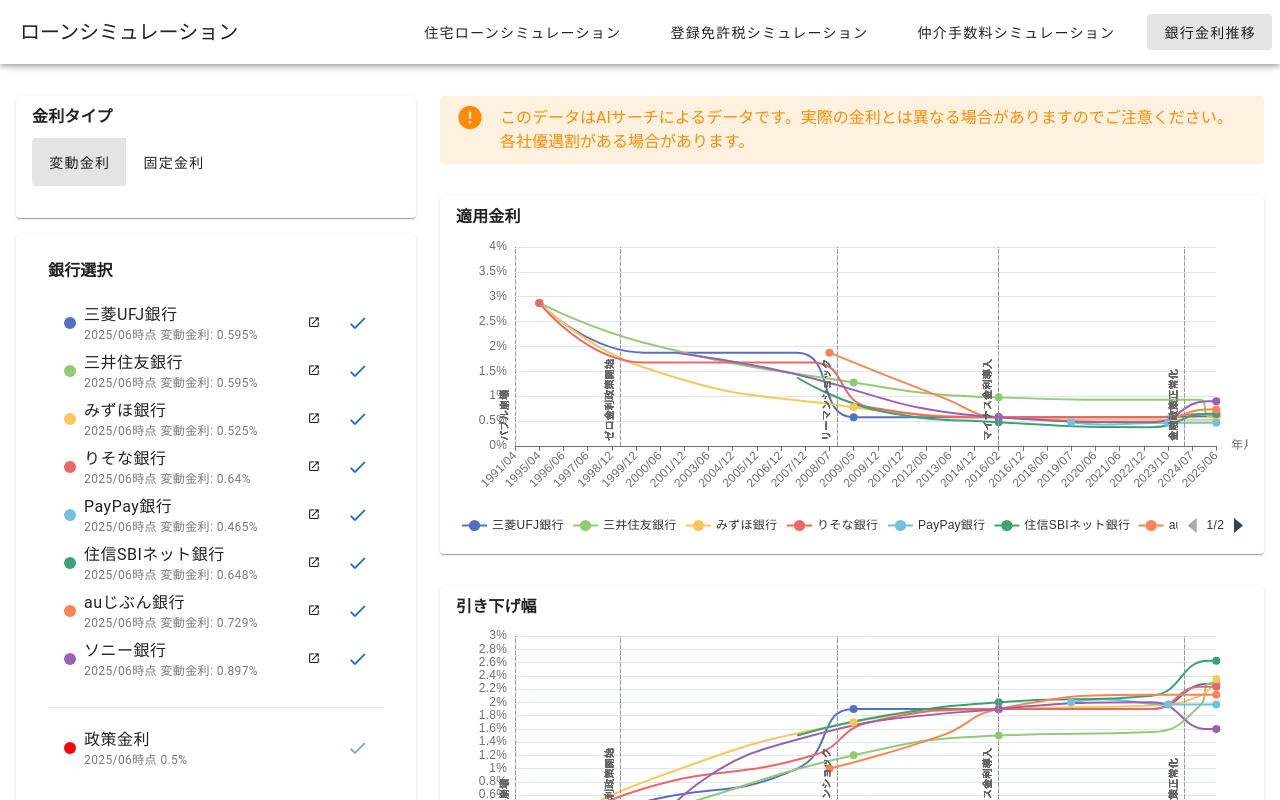
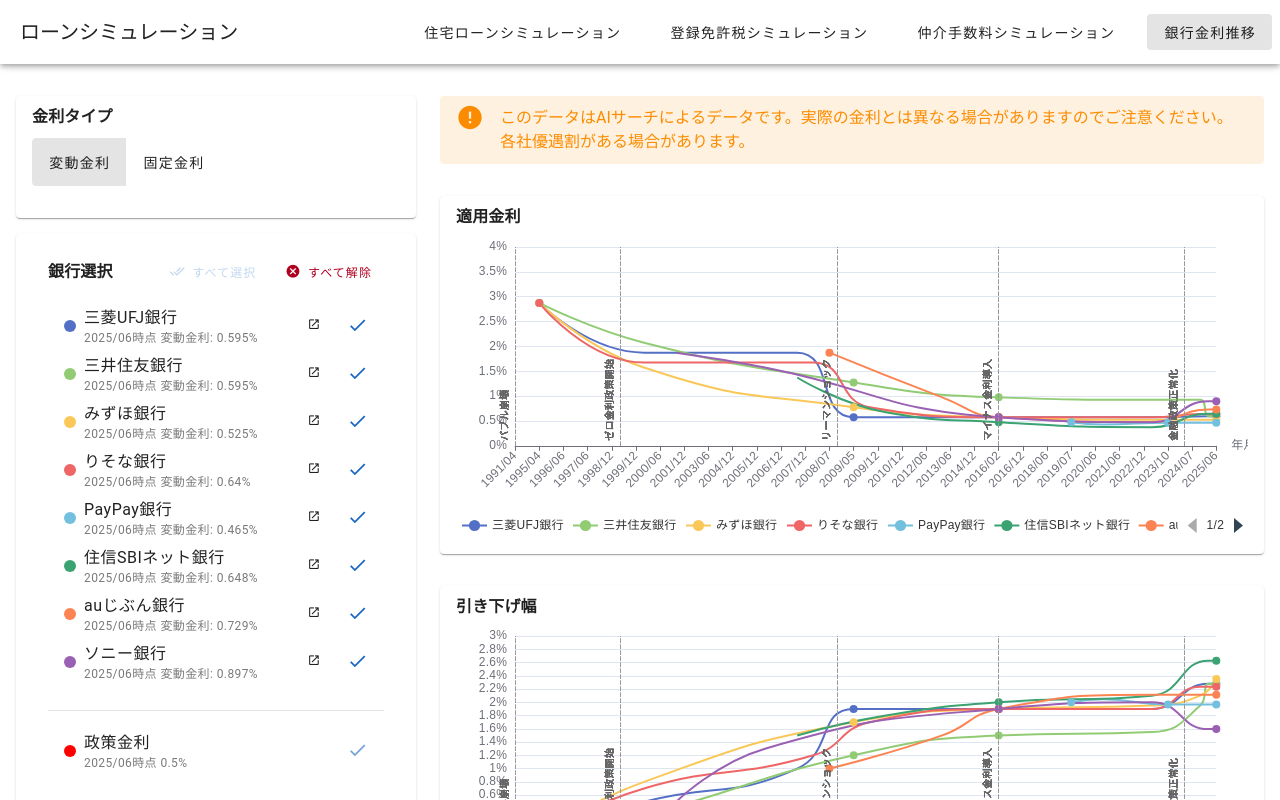
Before and after one commit to ateliee/loan-simulation, a Nuxt app in the folder nuxt/: page /interest-rates in a window 1280 px wide. Shown: the top 800 px of the page. Built offline with nearby package versions, Linux system fonts and the light colour scheme.

Commit message:
add: 一括ボタン追加

```diff
--- a/nuxt/components/interest-rates/TypeSelector.vue
+++ b/nuxt/components/interest-rates/TypeSelector.vue
@@ -1,7 +1,31 @@
 <template>
   <v-card class="pa-4">
-    <v-card-title class="text-subtitle-1 font-weight-bold">
-      銀行選択
+    <v-card-title class="text-subtitle-1 font-weight-bold d-flex align-center">
+      <span>銀行選択</span>
+      <v-spacer></v-spacer>
+      <div class="d-flex">
+        <v-btn
+          variant="text"
+          size="small"
+          color="primary"
+          class="mr-2"
+          :disabled="selectedBanks.size === INTEREST_RATE_DATA.length"
+          @click="selectAllBanks"
+        >
+          <v-icon start>mdi-check-all</v-icon>
+          すべて選択
+        </v-btn>
+        <v-btn
+          variant="text"
+          size="small"
+          color="error"
+          :disabled="selectedBanks.size === 0"
+          @click="clearAllBanks"
+        >
+          <v-icon start>mdi-close-circle</v-icon>
+          すべて解除
+        </v-btn>
+      </div>
     </v-card-title>
     <v-card-text>
       <v-list>
@@ -95,6 +119,20 @@
   emit('updateCharts')
 }
 
+const selectAllBanks = () => {
+  INTEREST_RATE_DATA.forEach(bank => {
+    if (!selectedBanks.value.has(bank.bankName)) {
+      store.toggleBank(bank.bankName)
+    }
+  })
+  emit('updateCharts')
+}
+
+const clearAllBanks = () => {
+  store.selectedBanks.clear()
+  emit('updateCharts')
+}
+
 // 最新の金利情報を取得（日付付き）
 const getLatestRateInfo = (bank: typeof INTEREST_RATE_DATA[0]) => {
   const rate = bank[props.selectedRateType][bank[props.selectedRateType].length - 1]
```
